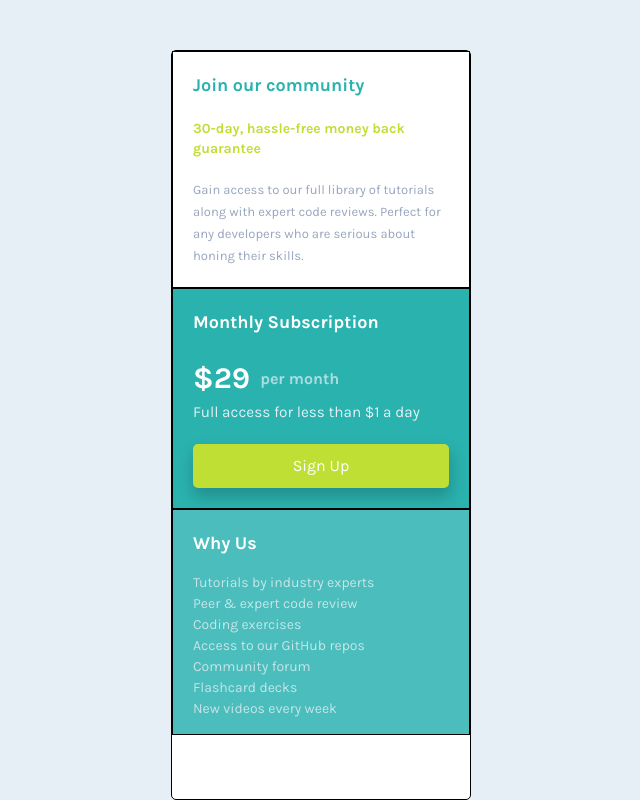
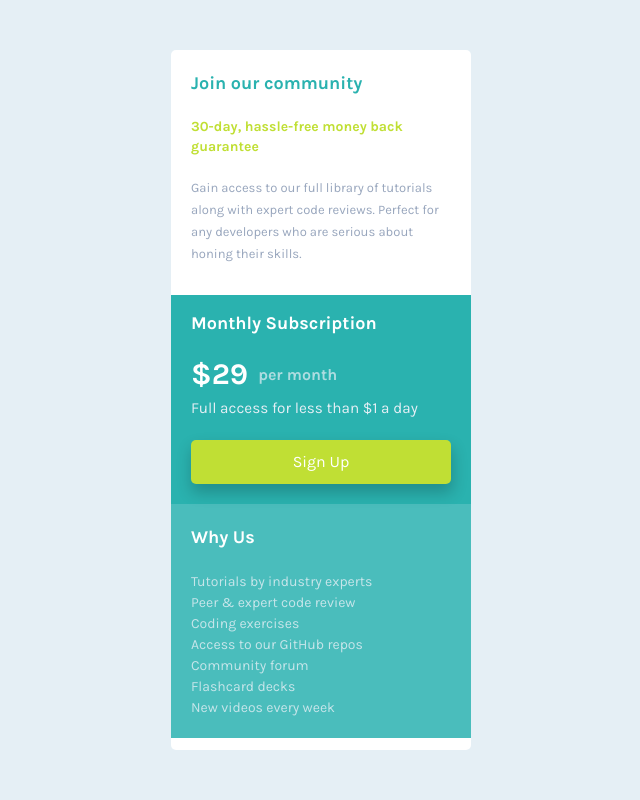
Before and after one commit to DaniDhax/fm-single-price-grid-component, a plain HTML site: page index.html in a window 1280 px wide. Shown: the whole page, without its empty margins (319-959 px from the left). Drawn offline with Linux system fonts and the light colour scheme.

Commit message:
Design 2

```diff
--- a/style.css
+++ b/style.css
@@ -14,6 +14,8 @@
   /* ? FONTS */
   --ff-karla: 'Karla', sans-serif;
 }
+
+
 
 /*********************************************************/
 /* ! GLOBAL RESET */
@@ -101,16 +103,16 @@ body {
 }
 
 .container {
-  border: 1px solid black;
   width: 300px;
   margin-top: 50px;
+  margin-bottom: 50px;
   background-color: white;
   border-radius: 5px;
+  overflow: hidden;
 }
 
 h2 {
   font-size: 1.8rem;
-  margin: 20px;
 }
 
 h3 {
@@ -120,12 +122,12 @@ h3 {
 }
 
 .card-join {
-  border: 1px solid black;
   background-color: white;
 }
 
 .card-join h2 {
   color: var(--cyan);
+  margin: 20px;
 }
 
 .card-join h3 {
@@ -135,12 +137,12 @@ h3 {
 .card-join p {
   font-size: 1.3rem;
   margin: 20px;
+  padding-bottom: 10px;
   color: var(--grayish-blue);
   line-height: 2.2rem;
 }
 
 .card-subscription {
-  border: 1px solid black;
   background-color: var(--cyan);
   display: flex;
   flex-direction: column;
@@ -149,7 +151,8 @@ h3 {
 
 .card-subscription h2 {
   color: white;
-  margin-top: 20px;
+  margin-left: 20px;
+  padding: 15px 0;
 }
 
 .card-subscription p:nth-child(2) {
@@ -186,23 +189,32 @@ button {
 }
 
 .card-why {
-  border: 1px solid black;
   background-color: var(--cyan-light);
+  overflow: hidden;
 }
 
 .card-why h2 {
   color: white;
-  margin-bottom: 0;
+  padding: 20px;
 }
 
 .card-why ul {
   list-style-type: none;
   padding: unset;
-  margin: 15px 20px;
+  margin: 0;
   color: var(--light-gray);
   opacity: 0.8;
   font-size: 1.4rem;
+  padding: 0px 0px 20px 20px;
 }
+
+
+
+
+
+
+
+
 @media (min-width: 900px) {
 
 }
```
